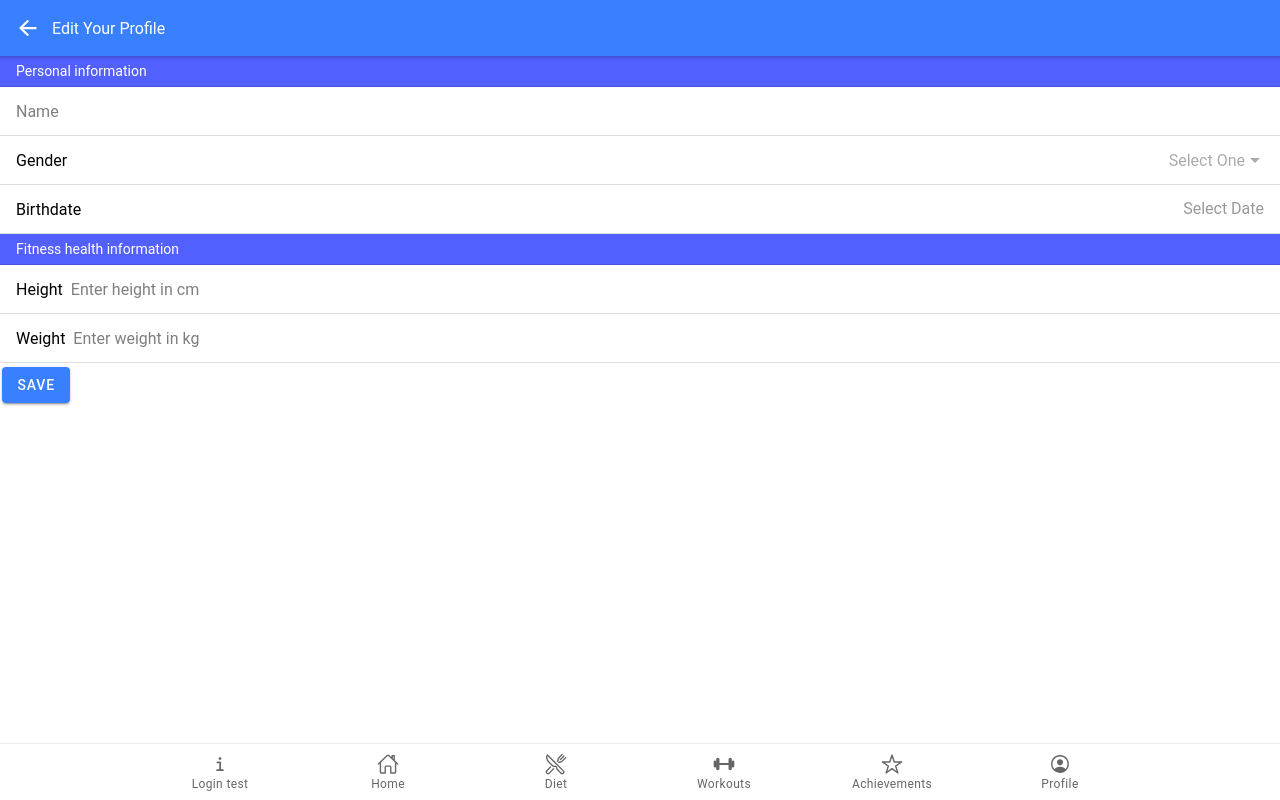
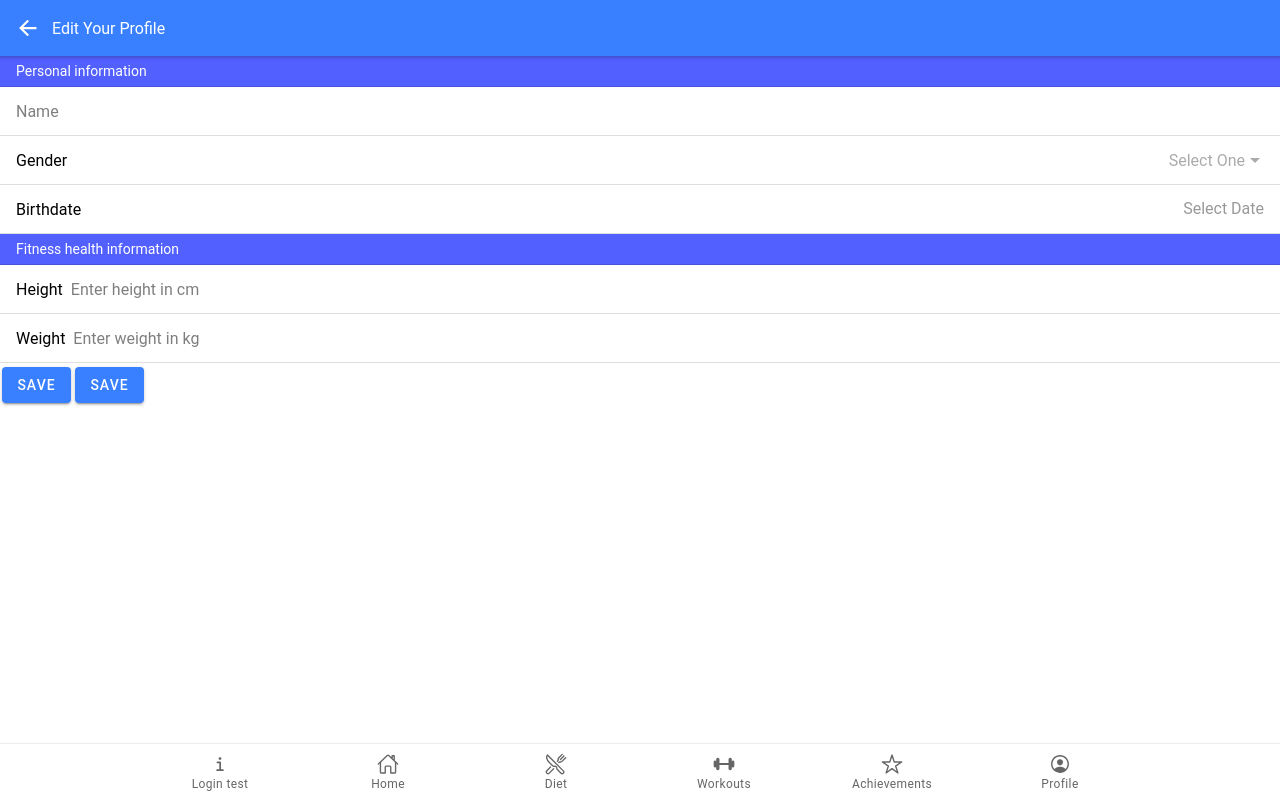
Before and after one commit to kevinkant/AWM-FitQuest, a React (Create React App) app in the folder fitquest/: page /EditProfile in a window 1280 px wide. Built offline with nearby package versions, Linux system fonts and the light colour scheme; no server answers.

Commit message:
profile push

```diff
--- a/fitquest/src/App.tsx
+++ b/fitquest/src/App.tsx
@@ -21,6 +21,7 @@ import Strength from './pages/Workouts/Strength/Strength'
 import Bodyweight from './pages/Workouts/Bodyweight/Bodyweight'
 import Cardio from './pages/Workouts/Hiit/Hiit'
 
+
 /* Core CSS required for Ionic components to work properly */
 import '@ionic/react/css/core.css';
 
@@ -41,6 +42,7 @@ import '@ionic/react/css/display.css';
 import './theme/variables.css';
 
 const App: React.FC = () => (
+
     <IonApp>
       <IonReactRouter>
 
@@ -136,6 +138,7 @@ const App: React.FC = () => (
 
       </IonReactRouter>
     </IonApp>
+
 );
 
 export default App;
--- a/fitquest/src/FirebaseConfig.ts
+++ b/fitquest/src/FirebaseConfig.ts
@@ -22,6 +22,9 @@ export const auth = firebase.auth();
 
 export const provider = new firebase.auth.GoogleAuthProvider();
 export const signInWithGoogle = () => auth.signInWithPopup(provider)
+export const signOut = () => firebase.auth().signOut();
+export const returnID = () => firebase.auth().currentUser;
+
 
 export default firebase;
 
--- a/fitquest/src/index.tsx
+++ b/fitquest/src/index.tsx
@@ -3,10 +3,17 @@ import ReactDOM from 'react-dom';
 import App from './App';
 import * as serviceWorkerRegistration from './serviceWorkerRegistration';
 import reportWebVitals from './reportWebVitals';
+import UserProvider from '../src/pages/providers/UserProvider.jsx'
+//import firebase from '../src/FirebaseConfig';
+
+
 
 ReactDOM.render(
   <React.StrictMode>
-    <App />
+    <UserProvider>
+      <App />
+      </UserProvider>
+
   </React.StrictMode>,
   document.getElementById('root')
 );
--- a/fitquest/src/pages/Profile/EditProfile.tsx
+++ b/fitquest/src/pages/Profile/EditProfile.tsx
@@ -1,27 +1,46 @@
 import { IonContent, IonBackButton, IonItem, IonInput, IonHeader, IonItemDivider, IonPage, IonToolbar, IonButtons, IonLabel, IonSelect, IonSelectOption, IonDatetime, IonButton } from '@ionic/react';
-import React, { useState } from 'react';
-import firebase from '../../FirebaseConfig'
+import React, { useContext, useState } from 'react';
+import firebase, { firestore, signOut, auth } from '../../FirebaseConfig'
+import { UserContext } from '../providers/UserProvider.jsx'
+
+
+
 
 export const EditProfile: React.FC = () => {
 
+    const user = useContext(UserContext);
+
+    // const { uid } = user
+
     const [text, setText] = useState<string>();
     const [gender, setGender] = useState<string>();
+    const [goal, setGoal] = useState<string>();
     const [selectedDate, setSelectedDate] = useState<string>();
     const [height, setHeight] = useState<number>();
     const [weight, setWeight] = useState<number>();
 
 
+
+    //console.log(firebase.auth().currentUser?.uid)
+    console.log('---------------------------------')
+    console.log(user)
+
+
+
     //Save stats to firestore
     //Test database
-    function saveStats() {
-        return firebase.firestore().collection('test').add({
-            name: text,
-            birthday: selectedDate,
-            gender: gender,
-            timestamp: firebase.firestore.FieldValue.serverTimestamp()
-        }).catch(function (error) {
+    async function saveStats() {
+        try {
+            return firebase.firestore().collection("Users").doc().set({
+                Name: text,
+                Birthday: selectedDate,
+                Gender: gender,
+                Height: height,
+                Weight: weight,
+            });
+        } catch (error) {
             console.error('Error writing new message to database', error);
-        });
+        }
 
     };
 
@@ -65,18 +84,22 @@ export const EditProfile: React.FC = () => {
 
 
                 <IonItem>
-                <IonLabel>Height</IonLabel>
+                    <IonLabel>Height</IonLabel>
                     <IonInput type="number" value={height} placeholder="Enter height in cm" onIonChange={e => setHeight(parseInt(e.detail.value!, 10))}></IonInput>
                 </IonItem>
 
                 <IonItem>
 
-                <IonLabel>Weight</IonLabel>
+                    <IonLabel>Weight</IonLabel>
                     <IonInput type="number" value={weight} placeholder="Enter weight in kg" onIonChange={e => setWeight(parseInt(e.detail.value!, 10))}></IonInput>
                 </IonItem>
 
 
-                <IonButton onClick={saveStats}>Save</IonButton>
+                <IonButton onClick={saveStats} href="/Profile">Save</IonButton>
+
+
+                {/*Sign out of the app and return to the Login screen*/}
+                <IonButton onClick={signOut} href="/Login">Save</IonButton>
             </IonContent>
         </IonPage>
     );
--- a/fitquest/src/pages/Workouts/Strength/Strength.tsx
+++ b/fitquest/src/pages/Workouts/Strength/Strength.tsx
@@ -1,9 +1,27 @@
-import { IonBackButton, IonButtons, IonHeader, IonPage, IonToolbar } from '@ionic/react';
-import React from 'react';
+import { IonBackButton, IonButtons, IonContent, IonHeader, IonPage, IonToolbar, IonList, IonItem, IonLabel } from '@ionic/react';
+import {firestore} from '../../../FirebaseConfig';
+import React, { useState } from 'react';
+
+// const data =  firebase.firestore().collection("Strength exercises").get().then((querySnapshot) => {
+//     querySnapshot.forEach((doc) => {
+//         console.log(`${doc.id} => ${doc.data()}`);
+//     });
+//   });
+
 
 
 
 const Strength: React.FC = () => {
+
+    const [exercise, setExercise] = useState<String>();
+
+    // let query = firestore
+    //     .collection('Strength exercises')
+    //     .orderBy('Name', 'asc')
+    //     .limit(10) //testen if it shows up
+
+    console.log(firestore.collection('Strength exercises').doc().get)
+
     return (
         <IonPage>
 
@@ -17,6 +35,14 @@ const Strength: React.FC = () => {
                 </IonToolbar>
             </IonHeader>
 
+            <IonContent>
+                <IonList>
+                    <IonItem>
+                        <IonLabel></IonLabel>
+                    </IonItem>
+                </IonList>
+            </IonContent>
+
 
         </IonPage>
     )
--- /dev/null
+++ b/fitquest/src/pages/providers/UserProvider.tsx
@@ -0,0 +1,31 @@
+import React, {Component, createContext} from 'react'
+import {auth} from '../../FirebaseConfig'
+
+
+export const UserContext = createContext( {user: null})
+
+class UserProvider extends Component {
+
+    state = {
+        user: null
+    };
+
+    componentDidMount = () => {
+        auth.onAuthStateChanged(userAuth => {
+            this.setState( {user: userAuth});
+        });
+
+    };
+
+    render() {
+        return (
+            <UserContext.Provider value={this.state.user}>
+                {this.props.children}
+            </UserContext.Provider>
+        );
+    };
+
+
+};
+
+export default UserProvider
```
Also changed, not shown: fitquest/src/pages/Login screen/Login.tsx (+9 -1 lines), fitquest/src/pages/Profile/ProfileLayout.tsx (+31 -0 lines), fitquest/src/pages/Workouts/WriteData.js (added, +35 -0 lines). Lines whose indentation alone changed are shown as unchanged.
